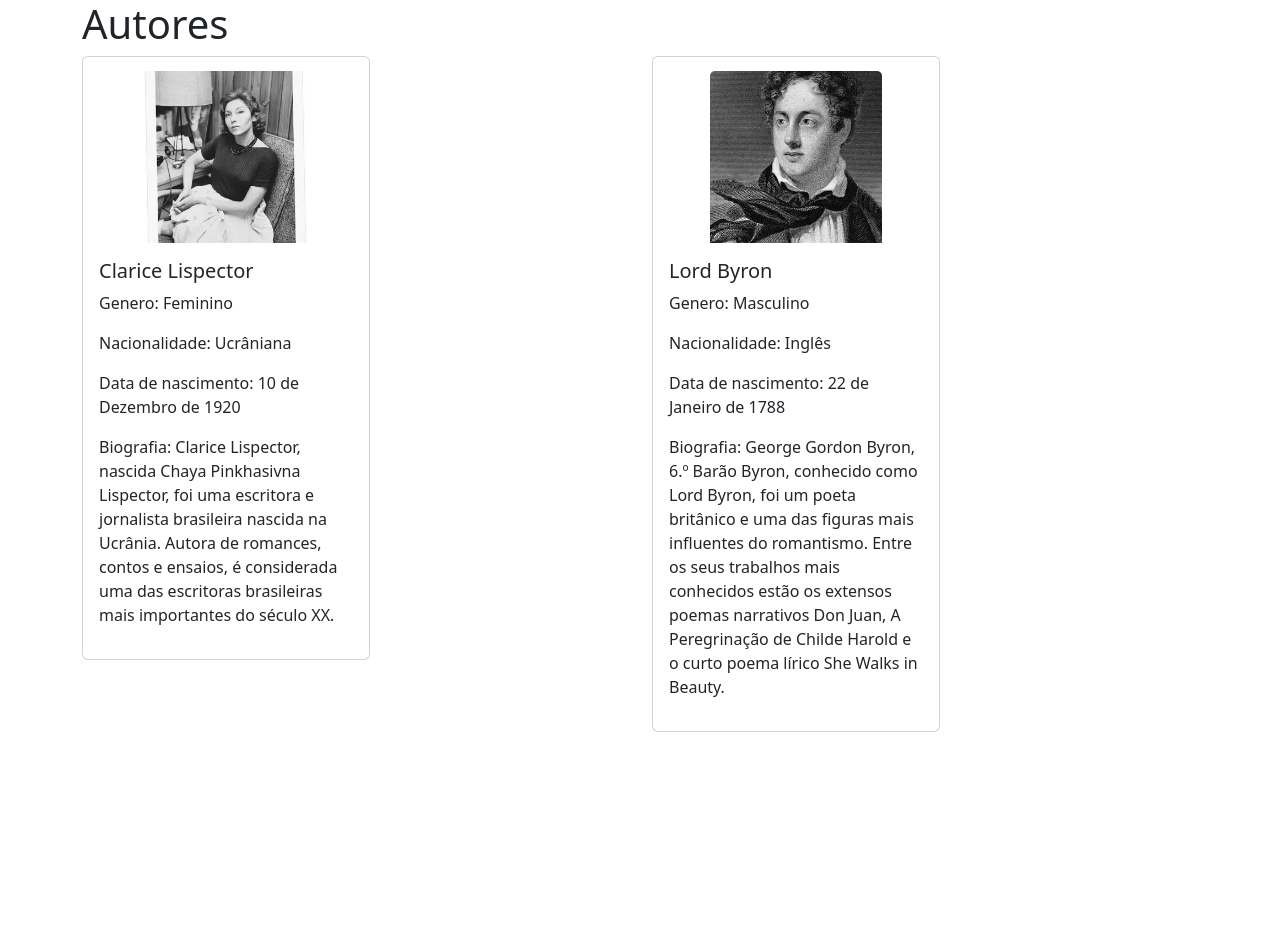
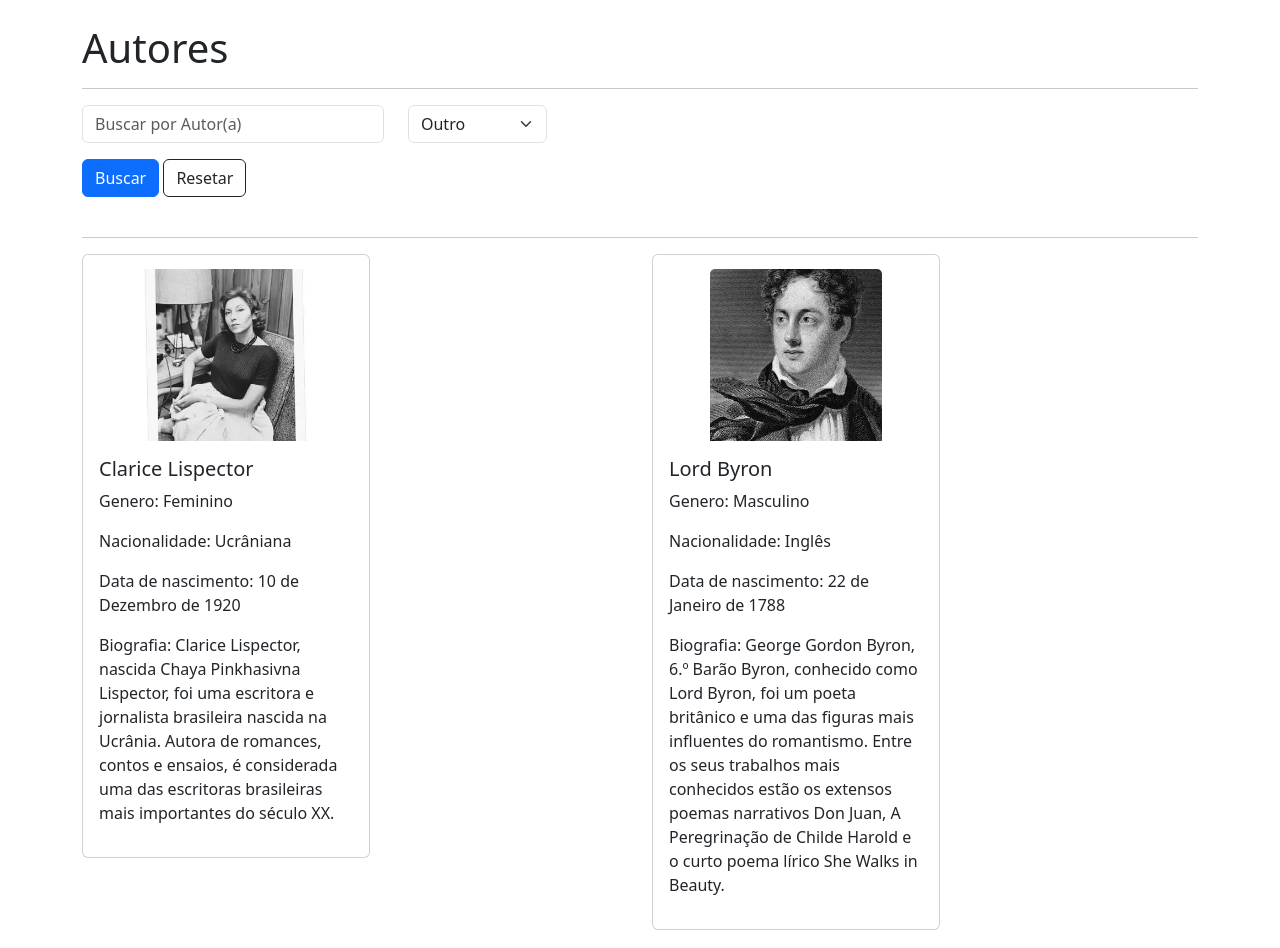
Before and after one commit to NicolasRaony06/gerenciador-biblioteca-django, a Django app: page /livros/visualizar_autores/ in a window 1280 px wide. Before the commit the page ends 732 px from the top, so only its background shows below. Run offline with Django 5.2, Linux system fonts and the light colour scheme; data comes from the database, SQL or seed files in the repository; both versions use the stored data as it was after the commit.

Commit message:
Feature: filtro por genero do autor

```diff
--- a/funcionarios/templates/cadastro_funcionario.html
+++ b/funcionarios/templates/cadastro_funcionario.html
@@ -31,7 +31,7 @@
                 <label for="genero" class="form-label">Selecione seu Gênero</label>
                 <select name="genero" id="genero" class="form-select">
                     <option value="M">Masculino</option>
-                    <option value="F">Feminio</option>
+                    <option value="F">Feminino</option>
                     <option value="O" selected>Outro</option>
                 </select>
                 <br>
--- a/livros/templates/visualizar_autores.html
+++ b/livros/templates/visualizar_autores.html
@@ -7,7 +7,9 @@
 
 {% block 'body' %}
     <div class="container">
+        <br>
         <h1>Autores</h1>
+        <hr>
         {% if messages %}
             {% for message in messages %}
                 <section class="alert {{message.tags}}">
@@ -19,7 +21,29 @@
         {% if is_funcionario %}
             <p><a href="{% url "autor_cadastro" %}">Cadastrar Autor</a></p>
         {% endif %}
+        <div class="col-md-5">
+            <form action="{% url "visualizar_autores" %}" method="get">
+                {% csrf_token %}
+                <div class="row">
+                    <div class="col-md-8" style="margin-bottom: 1rem">
+                        <input type="text" name="nome_autor" placeholder="Buscar por Autor(a)" class="form-control">
+                    </div>
+                    <div class="col-md-4" style="margin-bottom: 1rem">
+                        <select name="genero" class="form-select">
+                            <option value="M">Masculino</option>
+                            <option value="F">Feminino</option>
+                            <option value="" selected>Outro</option>
+                        </select>
+                    </div>
+                </div>
+                <input type="submit" value="Buscar" class="btn btn-primary">
+                <a href="{% url "visualizar_autores" %}" class="btn btn-outline-dark">Resetar</a>
+            </form>
+        </div>
+        <br>
+        <hr>
         <div class="row">
+            <br>
             {% for autor in autores %}
                 <div class="col-md-4" style="margin-right: auto">
                     <div class="card" style="width: 18rem; margin-bottom: 5%;">
--- a/livros/views.py
+++ b/livros/views.py
@@ -53,6 +53,9 @@ def visualizar_autores(request):
 
         if request.GET.get('nome_autor'):
             autores = autores.filter(nome__icontains=request.GET.get('nome_autor'))
+
+        if request.GET.get('genero'):
+            autores = autores.filter(genero=request.GET.get('genero'))
 
         return render(request, 'visualizar_autores.html', {'autores': autores, 'is_funcionario': is_funcionario(request)})
 
```
Also changed, not shown: livros/templates/visualizar_editoras.html (+10 -0 lines), db.sqlite3.
